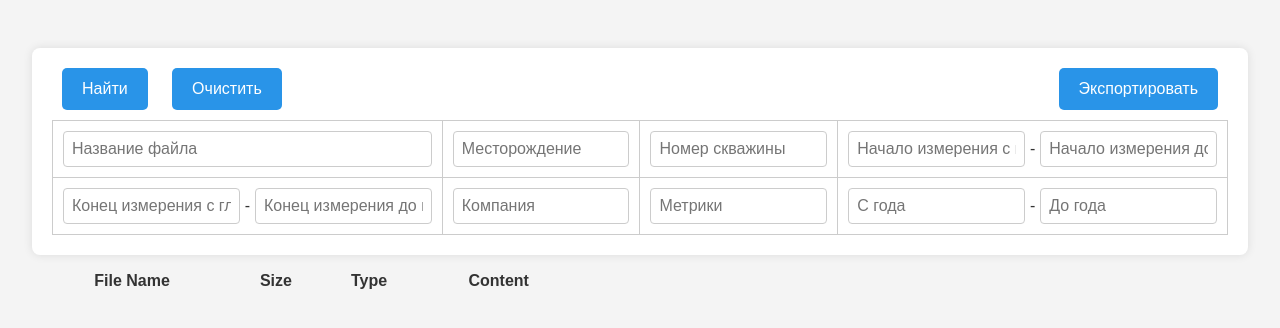
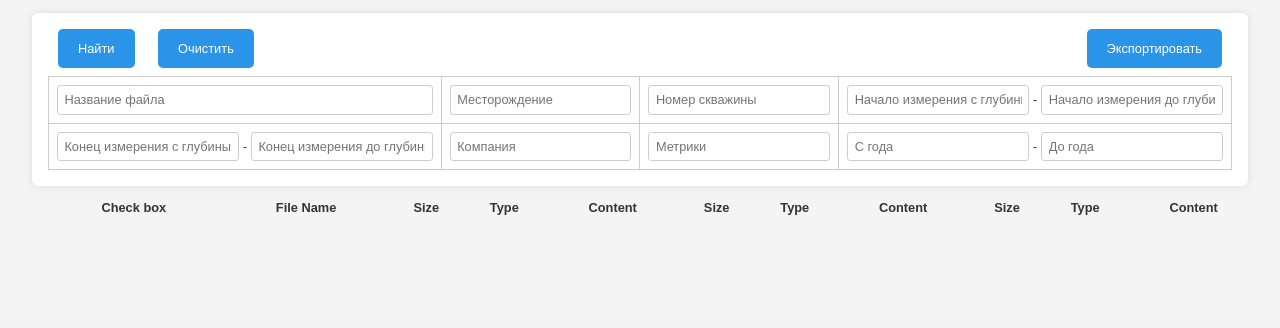
Before and after one commit to r-kulik/gis_plus, a Django app: page /export/ in a window 1280 px wide. Shown: the part 132-460 px from the top of the page. Run offline with Django 5.2, Linux system fonts and the light colour scheme; lists and menus that the app fills with data are empty; some libraries are stand-ins or nearby versions; grey boxes are pictures that could not be loaded.

Commit message:
add adoptive tables

```diff
--- a/gis_app/templates/export.html
+++ b/gis_app/templates/export.html
@@ -12,7 +12,12 @@
 <body>
 
     <script type="text/x-jquery-tmpl" id="fileRowTemplate">
-        <tr>
+        <tr class="trtrtr">
+            <td>
+                <div class="checkbox-wrapper">
+                    <input type="checkbox"/>
+                </div>
+            </td>
             <td>${fileId}</td>
             <td>${filePath}</td>
             <td>${fileVersion}</td>
@@ -25,8 +30,6 @@
             <td>${metrics}</td>
         </tr>
     </script>
-
-
 
     <header>
         <nav class="header-container">
@@ -107,15 +110,23 @@
         <table class="lasFilesTable" id="fileTable">
             <thead>
                 <tr>
+                    <th>Check box</th>
                     <th>File Name</th>
+                    <th>Size</th>
+                    <th>Type</th>
+                    <th>Content</th>
+
+                    <th>Size</th>
+                    <th>Type</th>
+                    <th>Content</th>
                     <th>Size</th>
                     <th>Type</th>
                     <th>Content</th>
                 </tr>
             </thead>
-
             <tbody>
             </tbody>
+
         </table>
     </main>
 </body>
--- a/static/styles.css
+++ b/static/styles.css
@@ -56,6 +128,7 @@ input[list]:focus {
 }
 
 .filter-block {
+    font-size: 1vw;
     background-color: #fff;
     padding: 1.25em; /* 20px */
     border-radius: 0.5em; /* 8px */
@@ -64,12 +137,15 @@ input[list]:focus {
 }
 
 .lasFilesTable {
-    width: 45%;
+    font-size: 1vw;
+    width: 100%;
+    margin: 1em;
     border-collapse: collapse;
+    table-layout: auto;
 }
 
 .content {
-    padding: 2em;
+    padding: 0 2em;
     background-color: #f4f4f4;
     color: #333;
 }
@@ -120,15 +196,11 @@ input[list]:focus {
     display: none;
 }
 
-.cont {
-    display: flex;
-}
-
 .search-button {
     display: inline-block;
     padding: 12px 20px;
     margin: 0 10px;
-    font-size: 16px;
+    font-size: 1vw;
     text-decoration: none;
     color: white;
     background-color: #2994E8;
@@ -139,11 +211,10 @@ input[list]:focus {
 }
 
 .export-button {
-    display: inline-block;
     float: right;
     padding: 12px 20px;
     margin: 0 10px;
-    font-size: 16px;
+    font-size: 1vw;
     text-decoration: none;
     color: white;
     background-color: #2994E8;
```
Also changed, not shown: other parts of static/styles.css (+73 -1 lines).
